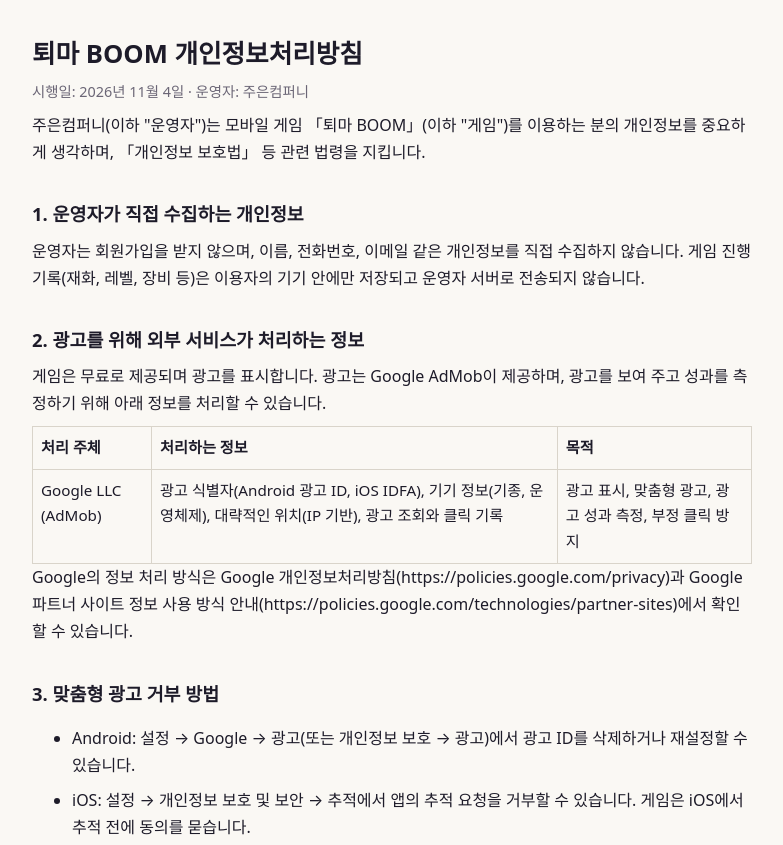
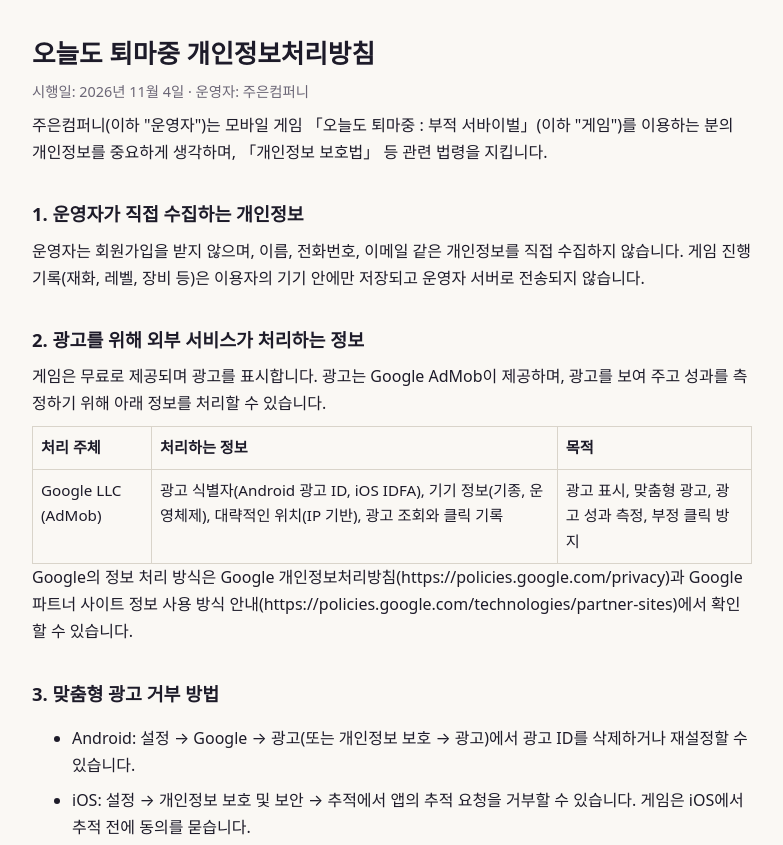
Before and after one commit to deokgilee0127-tech/deokgilee0127-tech.github.io, a plain HTML site: page privacy.html in a window 1280 px wide. Shown: the top 845 px of the page, without its empty margins (248-1031 px from the left). Drawn offline with Linux system fonts and the light colour scheme.

Commit message:
게임 이름을 '오늘도 퇴마중 : 부적 서바이벌'로 변경 (홈페이지, 개인정보처리방침)
Co-Authored-By: Claude Opus 5.5 <noreply@anthropic.com>
Claude-Session: https://claude.ai/code/session_012FRuBFUP5Lizs1rqpANLat

```diff
--- a/privacy.html
+++ b/privacy.html
@@ -3,7 +3,7 @@
 <head>
 <meta charset="utf-8">
 <meta name="viewport" content="width=device-width, initial-scale=1">
-<title>퇴마 BOOM 개인정보처리방침</title>
+<title>오늘도 퇴마중 개인정보처리방침</title>
 <style>
 body{font:16px/1.7 system-ui,-apple-system,"Apple SD Gothic Neo","Malgun Gothic",sans-serif;color:#1d1b29;background:#faf8f4;margin:0;padding:32px 16px}
 main{max-width:720px;margin:0 auto}
@@ -17,10 +17,10 @@ th,td{border:1px solid #d9d4ca;padding:8px;text-align:left;vertical-align:top}
 </head>
 <body>
 <main>
-<h1>퇴마 BOOM 개인정보처리방침</h1>
+<h1>오늘도 퇴마중 개인정보처리방침</h1>
 <p class="meta">시행일: 2026년 11월 4일 · 운영자: 주은컴퍼니</p>
 
-<p>주은컴퍼니(이하 "운영자")는 모바일 게임 「퇴마 BOOM」(이하 "게임")를 이용하는 분의 개인정보를 중요하게 생각하며, 「개인정보 보호법」 등 관련 법령을 지킵니다.</p>
+<p>주은컴퍼니(이하 "운영자")는 모바일 게임 「오늘도 퇴마중 : 부적 서바이벌」(이하 "게임")를 이용하는 분의 개인정보를 중요하게 생각하며, 「개인정보 보호법」 등 관련 법령을 지킵니다.</p>
 
 <h2>1. 운영자가 직접 수집하는 개인정보</h2>
 <p>운영자는 회원가입을 받지 않으며, 이름, 전화번호, 이메일 같은 개인정보를 직접 수집하지 않습니다. 게임 진행 기록(재화, 레벨, 장비 등)은 이용자의 기기 안에만 저장되고 운영자 서버로 전송되지 않습니다.</p>
```
Also changed, not shown: index.html (+2 -2 lines).
